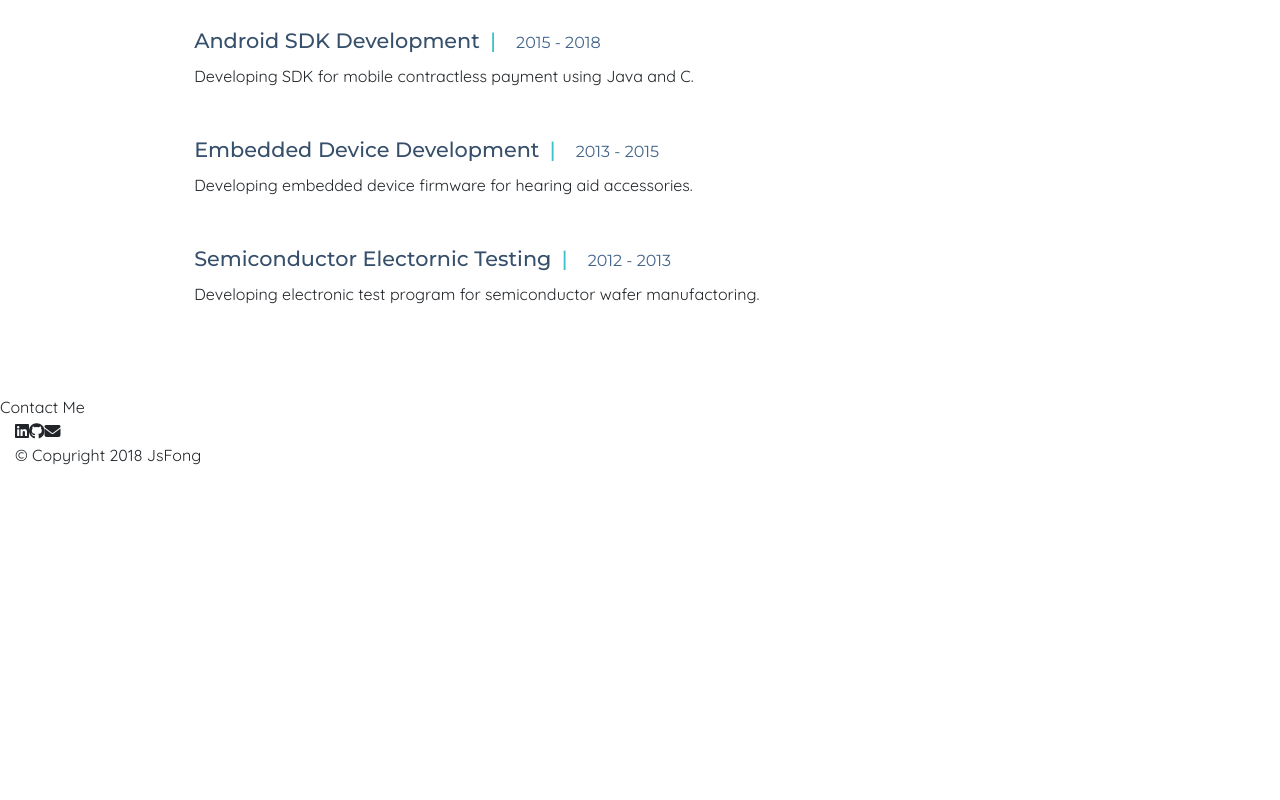
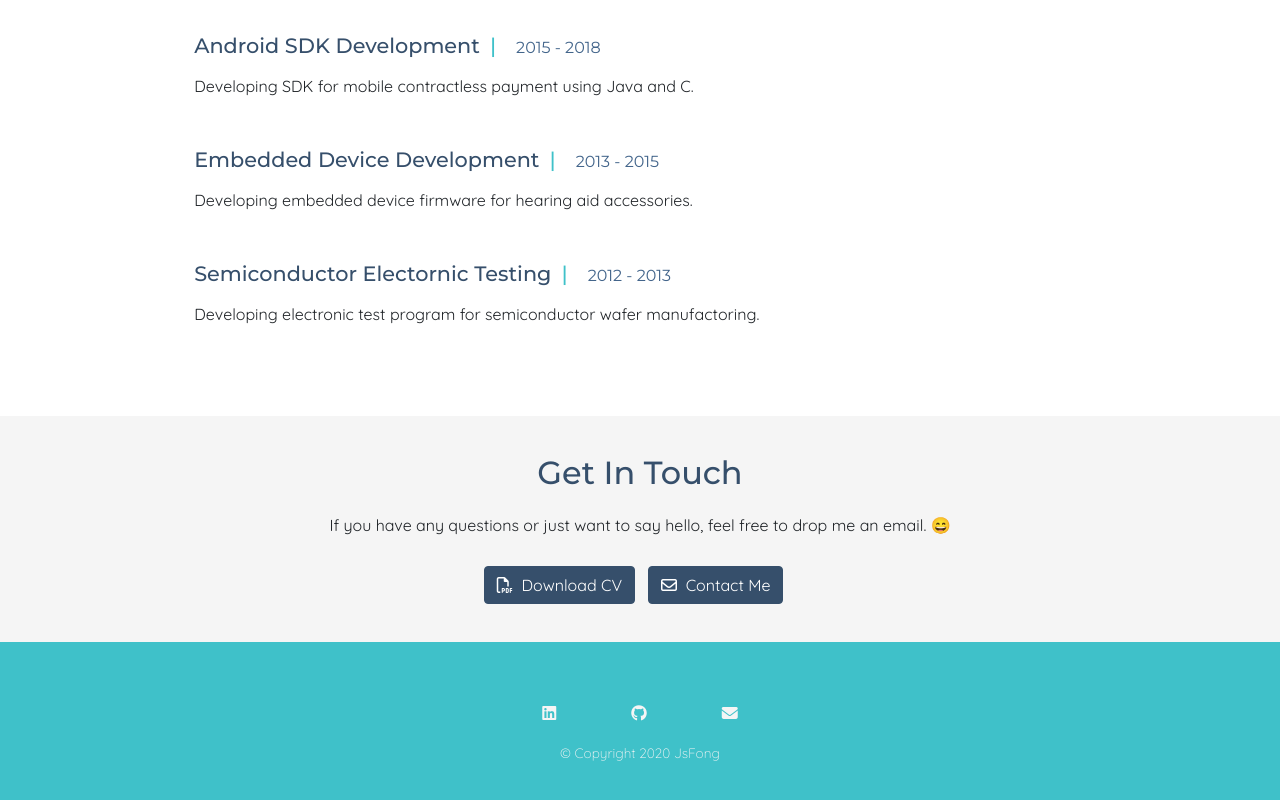
Before and after one commit to jsfong/cv, a React (Create React App) app: page / in a window 1280 px wide. Shown: the part 1818-2618 px from the top of the page. Before the commit the page ends 2301 px from the top, so only its background shows below. Built offline with nearby package versions, Linux system fonts and the light colour scheme.

Commit message:
Update footer layout

```diff
--- a/public/index.html
+++ b/public/index.html
@@ -17,7 +17,7 @@
     <link rel="manifest" href="%PUBLIC_URL%/manifest.json" />
 
     <!-- Google Font-->
-    <link href="https://fonts.googleapis.com/css2?family=Quicksand:wght@400;500;600&display=swap" rel="stylesheet">
+    <link href="https://fonts.googleapis.com/css2?family=Quicksand:wght@300;400;500;600&display=swap" rel="stylesheet">
     <link href="https://fonts.googleapis.com/css2?family=Montserrat:wght@400;500;600;900&display=swap" rel="stylesheet">
 
     <!-- CSS Stylesheets -->
--- a/src/components/Contact/Contact.js
+++ b/src/components/Contact/Contact.js
@@ -1,10 +1,25 @@
 import React from "react";
 import classes from './Contact.module.css';
 
-function Contact (){
-return(
-    <div id="contact">Contact Me</div>
-);
+function Contact() {
+    return (
+        <div id="contact" className={classes.contactSection}>
+            <h2 className={classes.contactTitle}>Get In Touch</h2>
+            <p>If you have any questions or just want to say hello, feel free to drop me an email.  😄</p>
+
+            <a type="button" className={`btn btn-dark btn-md ${classes.button}`}
+                href="https://docs.google.com/document/d/1eBOD8U8qu6kdiChiqK8sOngw5JT3D5LBFuMV5DbEXEM/edit?usp=sharing"
+                target="_blank">
+
+                <i className="far fa-file-pdf"></i>
+                &nbsp; Download CV
+            </a>
+
+            <a className={`btn btn-dark btn-md ${classes.button}`} href="mailto:jsfong5105@gmail.com">
+                <i class="far fa-envelope"></i> &nbsp;Contact Me
+            </a>
+        </div>
+    );
 
 
 }
--- a/src/components/Contact/Contact.module.css
+++ b/src/components/Contact/Contact.module.css
@@ -0,0 +1,25 @@
+.contactSection{
+  text-align: center;
+  background-color: #f5f5f5;
+
+}
+
+.contactTitle{
+  padding: 3% 0 1%;
+}
+
+.button{
+  margin: 1% 1% 3% 0;
+  background: #364f6b;
+  border-color: #364f6b;
+}
+
+.button:hover {
+  background: #3fc1c9;
+  border-color: #3fc1c9;
+}
+
+.button:focus{
+  background: #fc5185;
+  border-color: #fc5185;
+}
--- a/src/components/Experience/Experience.module.css
+++ b/src/components/Experience/Experience.module.css
@@ -5,6 +5,6 @@
 
 .experienceTitle{
   font-weight: 500;
-  margin-bottom: 1.5rem;
+  margin-bottom: 50px;
   padding-left: 15px;
 }
--- a/src/components/Experience/Item/ExpItem.module.css
+++ b/src/components/Experience/Item/ExpItem.module.css
@@ -1,5 +1,5 @@
 .title{
-  margin: 1% 15px 10px ;
+  margin: 1% 15px 15px ;
   font-size: 1.3rem;
 }
 
--- a/src/components/Footer/Footer.js
+++ b/src/components/Footer/Footer.js
@@ -2,15 +2,28 @@ import React from "react";
 import classes from './Footer.module.css';
 
 function Footer() {
+
+    const year = new Date().getFullYear();
+
+    console.log(year);
     return (
-        <footer className="white-section" id="footer">
+        <div className={classes.footerSection} id="footer">
             <div className="container-fluid">
-                <i className={`fab fa-linkedin ${classes.socialIcon}`}></i>
-                <i className={`fab fa-github ${classes.socialIcon}`}></i>
-                <i className={`fas fa-envelope ${classes.socialIcon}`}></i>
-                <p>© Copyright 2018 JsFong</p>
+                <a href="https://www.linkedin.com/in/js-fong-52a04534/" target="_blank">
+                    <i className={`fab fa-linkedin ${classes.socialIcon}`}></i>
+                </a>
+
+                <a href="https://github.com/jsfong" target="_blank">
+                    <i className={`fab fa-github ${classes.socialIcon}`}></i>
+                </a>
+
+                <a href="mailto:jsfong5105@gmail.com">
+                    <i className={`fas fa-envelope ${classes.socialIcon}`}></i>
+                </a>
+
+                <p className={classes.copyright}>© Copyright {year} JsFong</p>
             </div>
-        </footer>
+        </div>
     );
 
 
--- a/src/components/Footer/Footer.module.css
+++ b/src/components/Footer/Footer.module.css
@@ -0,0 +1,21 @@
+.footerSection{
+  text-align: center;
+  padding: 50px 0 20px;
+  background-color: #3fc1c9;
+}
+
+.socialIcon{
+  margin: 1% 3%;
+  color: #f5f5f5;
+}
+
+.socialIcon:hover{
+  color: #fc5185;
+}
+
+.copyright{
+  margin-top: 10px;
+  color: #f5f5f5;
+  font-weight: 300;
+  font-size: 0.85rem;
+}
--- a/src/components/Introduction/Introduction.js
+++ b/src/components/Introduction/Introduction.js
@@ -9,10 +9,12 @@ function Introduction() {
           <h4 className={classes.titleHello}>Hello, I'm</h4>
           <h1 className={classes.titleBig}>Js Fong</h1>
           <p className={classes.description}>Software engineer based in Singapore</p>
-          <button type="button" className={`btn btn-dark btn-lg ${classes.downloadButton}`} href="#" >
+          <a type="button" className={`btn btn-dark btn-lg ${classes.downloadButton}`}
+            href="https://docs.google.com/document/d/1eBOD8U8qu6kdiChiqK8sOngw5JT3D5LBFuMV5DbEXEM/edit?usp=sharing"
+            target="_blank" >
             <i className="far fa-file-pdf"></i>
             &nbsp; Download CV
-          </button>
+          </a>
           <a className={`btn btn-dark btn-lg ${classes.downloadButton}`} href="mailto:jsfong5105@gmail.com"><i class="far fa-envelope"></i> &nbsp;Contact Me</a>
         </div>
         <div className="col-md-6 col-lg-6">
--- a/src/components/Introduction/Introduction.module.css
+++ b/src/components/Introduction/Introduction.module.css
@@ -45,6 +45,11 @@
   border-color: #3fc1c9;
 }
 
+.downloadButton:focus{
+  background: #fc5185;
+  border-color: #fc5185;
+}
+
 @media (max-width: 768px) {
 
   .titleImg {
--- a/src/components/Navigation/NavBarListItem.module.css
+++ b/src/components/Navigation/NavBarListItem.module.css
@@ -7,3 +7,8 @@
     color: #364f6b;
     font-family: 'Montserrat', sans-serif;
 }
+
+.NavLink:hover{
+    color: #fc5185;
+    text-decoration: underline;
+}
--- a/src/components/Navigation/Navigation.module.css
+++ b/src/components/Navigation/Navigation.module.css
@@ -1,5 +1,5 @@
 .NavBar{
-    padding: 2% 15%;
+    padding: 1% 14%;
     background-color: #f5f5f5;
     font-family: 'Montserrat', sans-serif;
     color: #364f6b;
```
Also changed, not shown: public/manifest.json.
